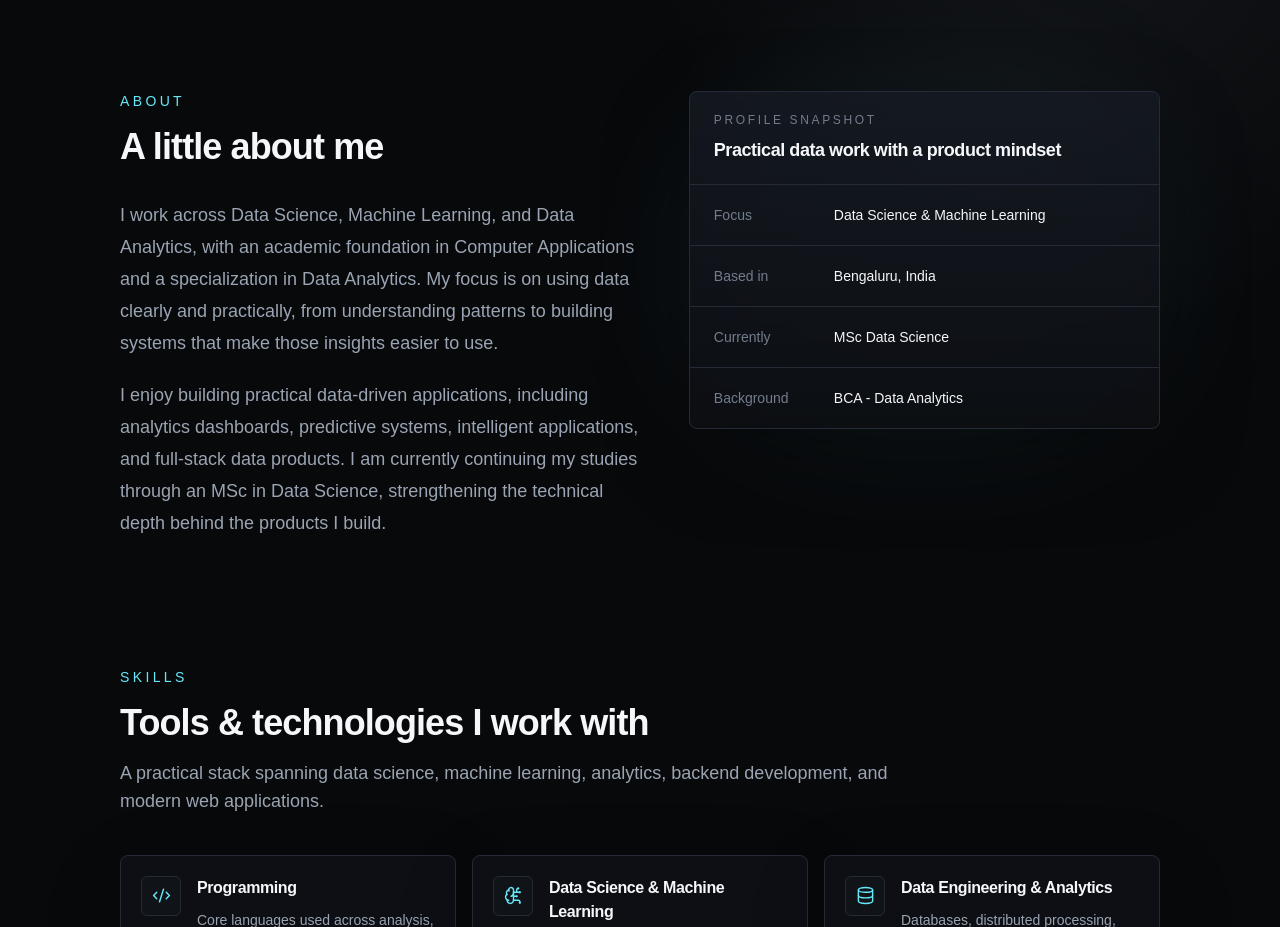
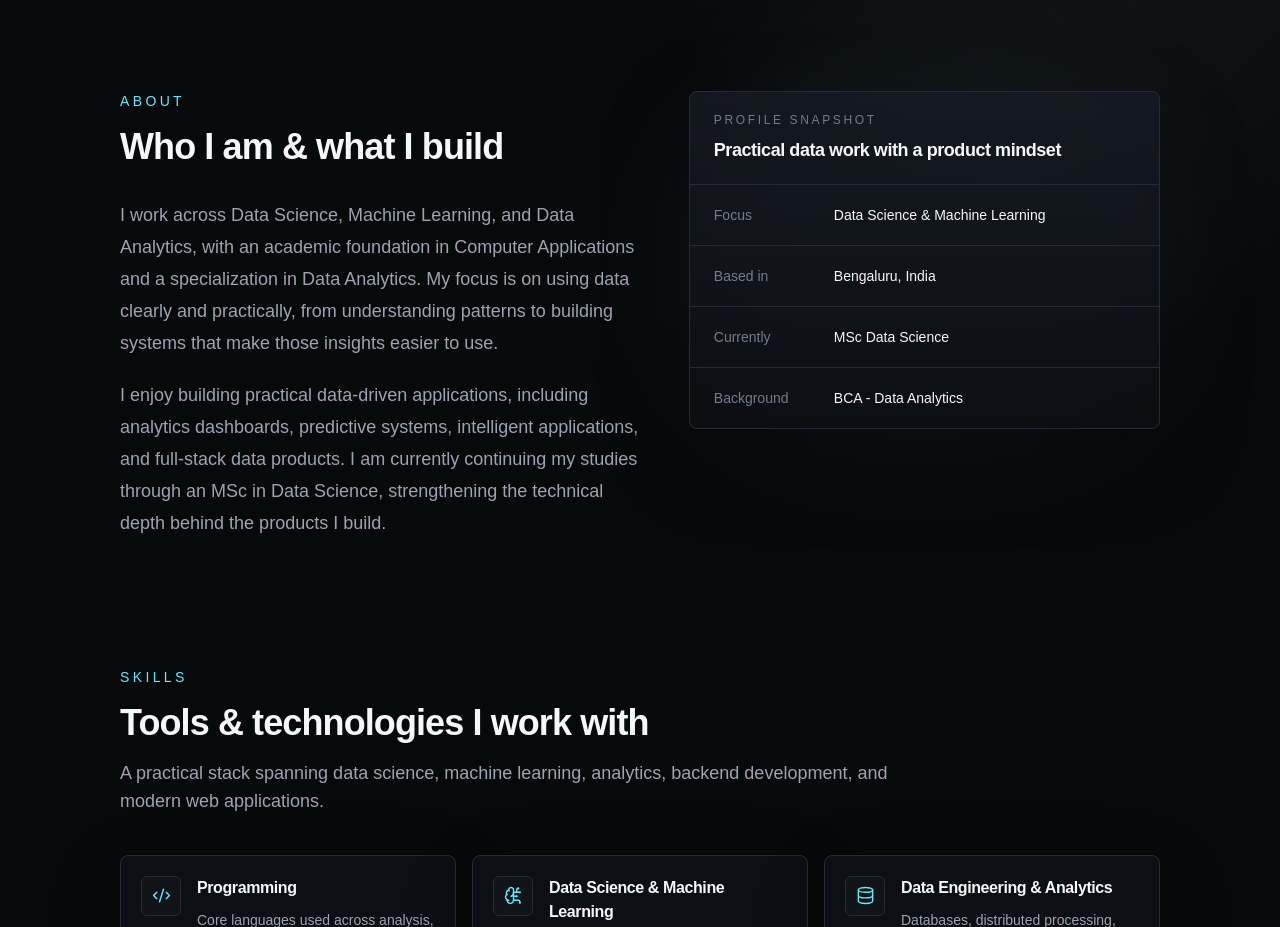
Before and after one commit to lakshithlokesh06/lakshith-portfolio, a Next.js app: page / in a window 1280 px wide. Shown: the part 880-1807 px from the top of the page. Built offline with nearby package versions, Linux system fonts and the light colour scheme; no server answers; a web font is replaced by a local one.

Commit message:
Refine About section heading

```diff
--- a/src/components/sections/about.tsx
+++ b/src/components/sections/about.tsx
@@ -56,7 +56,7 @@ export function About() {
           viewport={{ once: true, amount: 0.35 }}
         >
           <motion.div variants={shouldReduceMotion ? undefined : itemVariants}>
-            <SectionHeading eyebrow="About" heading="A little about me" />
+            <SectionHeading eyebrow="About" heading="Who I am & what I build" />
           </motion.div>
 
           <div className="mt-8 space-y-5 text-base leading-8 text-[var(--color-muted)] sm:text-lg">
```
